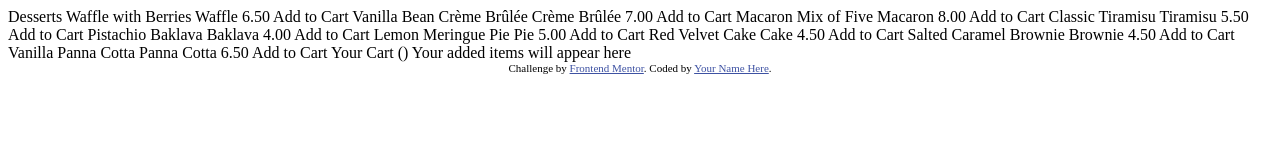
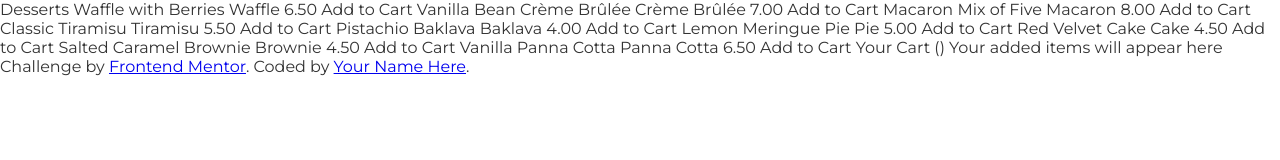
Before and after one commit to SvetlinGG/front-end-mentor, a plain HTML site: page product-list-with-cart-main/index.html in a window 1280 px wide. Drawn offline with Linux system fonts and the light colour scheme.

Commit message:
style link

```diff
--- a/product-list-with-cart-main/index.html
+++ b/product-list-with-cart-main/index.html
@@ -5,14 +5,10 @@
   <meta name="viewport" content="width=device-width, initial-scale=1.0"> <!-- displays site properly based on user's device -->
 
   <link rel="icon" type="image/png" sizes="32x32" href="./assets/images/favicon-32x32.png">
-
+  <link rel="stylesheet" href="/style.css">
   <title>Frontend Mentor | Product list with cart</title>
 
-  <!-- Feel free to remove these styles or customise in your own stylesheet 👍 -->
-  <style>
-    .attribution { font-size: 11px; text-align: center; }
-    .attribution a { color: hsl(228, 45%, 44%); }
-  </style>
+
 </head>
 <body>
 
```
